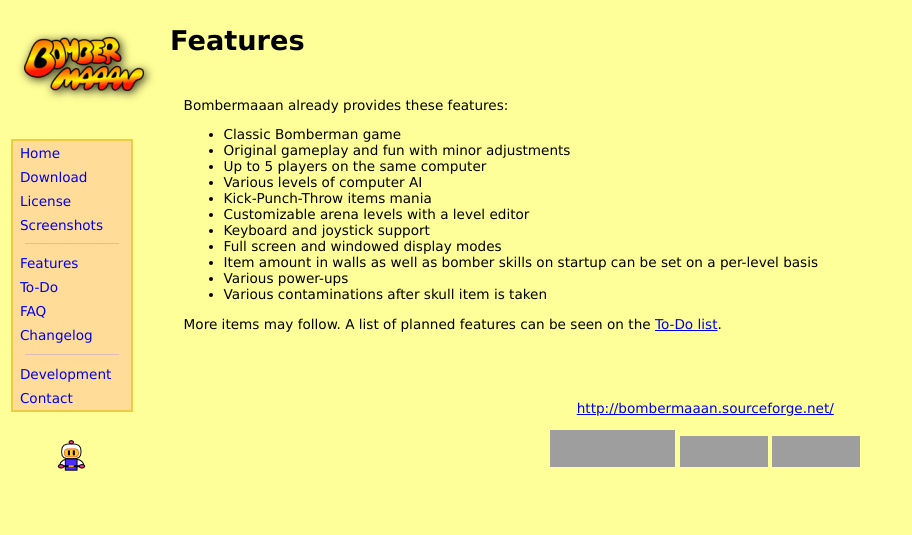
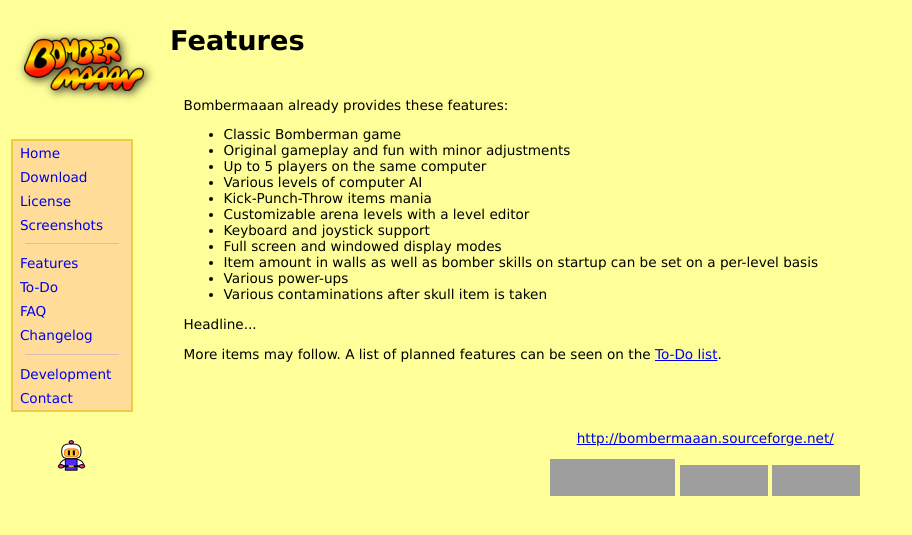
Before and after one commit to carstene1ns/Bombermaaan-R, a PHP site: page /features.php in a window 1280 px wide. Shown: the top 535 px of the page, without its empty margins (0-912 px from the left). Run offline with PHP 8.4, Linux system fonts and the light colour scheme; grey boxes are pictures that could not be loaded.

Commit message:
Added sample javascript code to hide additional information of feature items

```diff
--- a/web/features.php
+++ b/web/features.php
@@ -30,6 +30,23 @@ Bombermaaan already provides these features:
 <li>Various contaminations after skull item is taken</li>
 </ul>
 
+<div id="featurelist">
+
+<div class="group">
+
+	<div class="head" onclick="document.getElementById('aaa').style.display='';">Headline...</div>
+	<div id="aaa" class="more" style="display: none;">
+	Bla bla bla
+	<br />
+	sldkfj
+	<br />
+	qewrt
+	</div>
+
+</div>
+
+</div>
+
 <?php
     /*** Thibaut's list on his website:
 		    *  Classic Bomberman game
```
